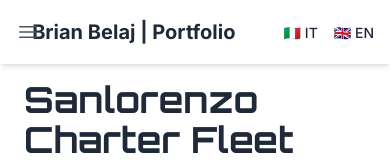
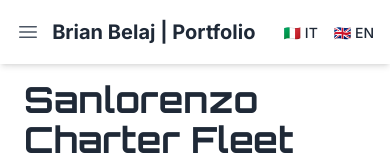
Before and after one commit to brian-belaj/my-portfolio, a React (Vite) app: page /project/1 in a window 390 px wide. Shown: the top 160 px of the page. Built offline with nearby package versions, Linux system fonts and the light colour scheme.

Commit message:
Update Navbar.jsx

```diff
--- a/src/components/Navbar.jsx
+++ b/src/components/Navbar.jsx
@@ -21,7 +21,7 @@ const Navbar = ({ hideLinks = false }) => {
       <div className="mx-auto max-w-7xl px-2 sm:px-6 lg:px-8">
         <div className="relative flex h-16 items-center justify-between">
           {/* Mobile menu button */}
-          <div className="absolute inset-y-0 left-0 flex items-center sm:hidden">
+          <div className="relative inset-y-0 left-0 flex items-center sm:hidden">
             <DisclosureButton className="group relative inline-flex items-center justify-center rounded-md p-2 text-gray-600 hover:bg-gray-100 hover:text-gray-900 focus:outline-none focus:ring-2 focus:ring-inset focus:ring-gray-500">
               <span className="absolute -inset-0.5" />
               <span className="sr-only">Open main menu</span>
```
